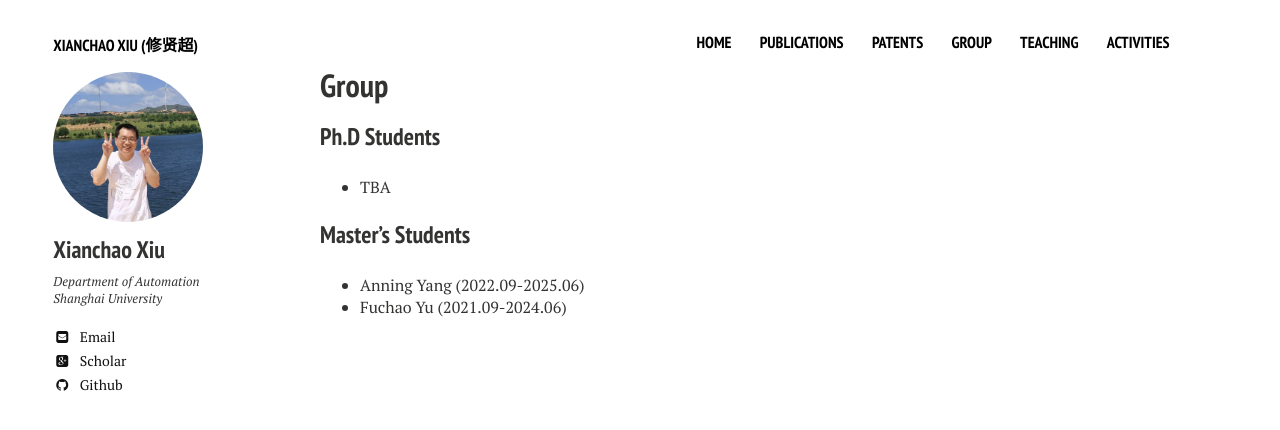
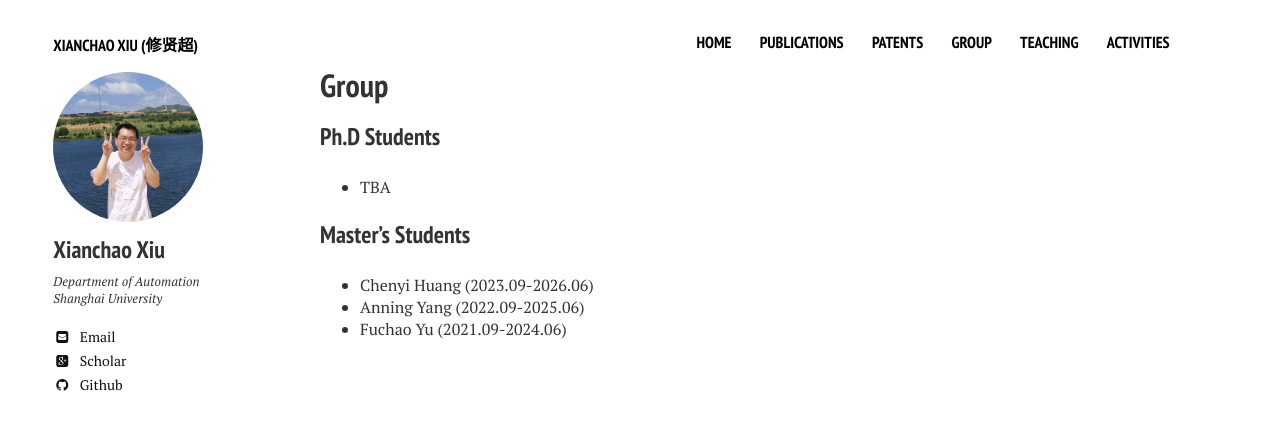
Before and after one commit to xianchaoxiu/xianchaoxiu.github.io, a Jekyll site: the page built from group/index.md, in a window 1280 px wide. Shown: the top 430 px of the page. Built offline with Jekyll 4.4.1, drawn with Linux system fonts in a browser that asks for light colours; nearby versions of some CDN libraries.

Commit message:
Update index.md

```diff
--- a/group/index.md
+++ b/group/index.md
@@ -12,5 +12,6 @@ share: false
 * TBA
 
 ### Master's Students
+* Chenyi Huang (2023.09-2026.06)
 * Anning Yang (2022.09-2025.06)
 * Fuchao Yu (2021.09-2024.06)
```
